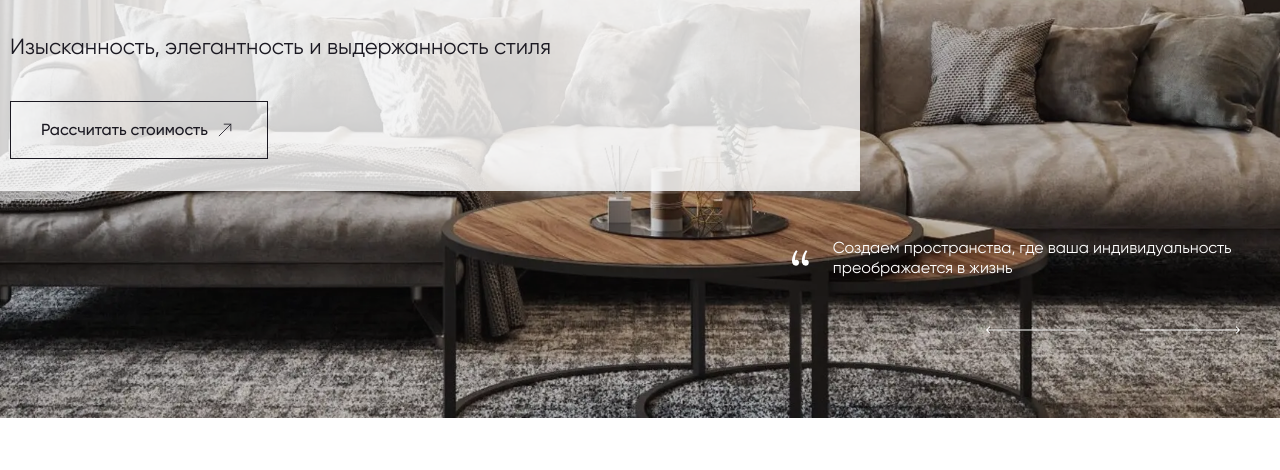
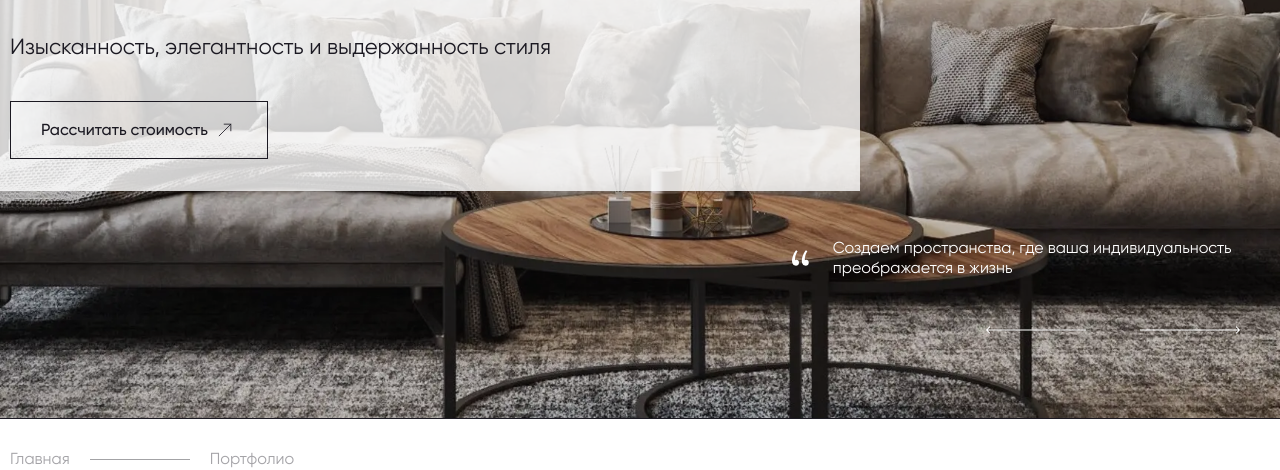
Before and after one commit to menhunging/bellardo, a plain HTML site: page pages/services/design-project.html in a window 1280 px wide. Shown: the part 332-802 px from the top of the page. Drawn offline with Linux system fonts and the light colour scheme.

Commit message:
add breadcrums

```diff
--- a/pages/services/design-project.html
+++ b/pages/services/design-project.html
@@ -166,6 +166,19 @@
                     </div>
                 </div>
             </section>
+            <div class="breadcrumbs">
+                <div class="container">
+                    <ul class="breadcrumbs__list">
+                        <li class="breadcrumbs__item">
+                            <a href="#" class="breadcrumbs__link">Главная</a>
+                        </li>
+                        <li class="breadcrumbs__item">
+                            <span class="breadcrumbs__link">Портфолио</span>
+                        </li>
+                    </ul>
+                    <a href="#" class="breadcrumbs__link breadcrumbs__link--mobile">Блог</a>
+                </div>
+            </div>
             <section class="offer">
                 <div class="container">
                     <div class="offer__inner">
```
